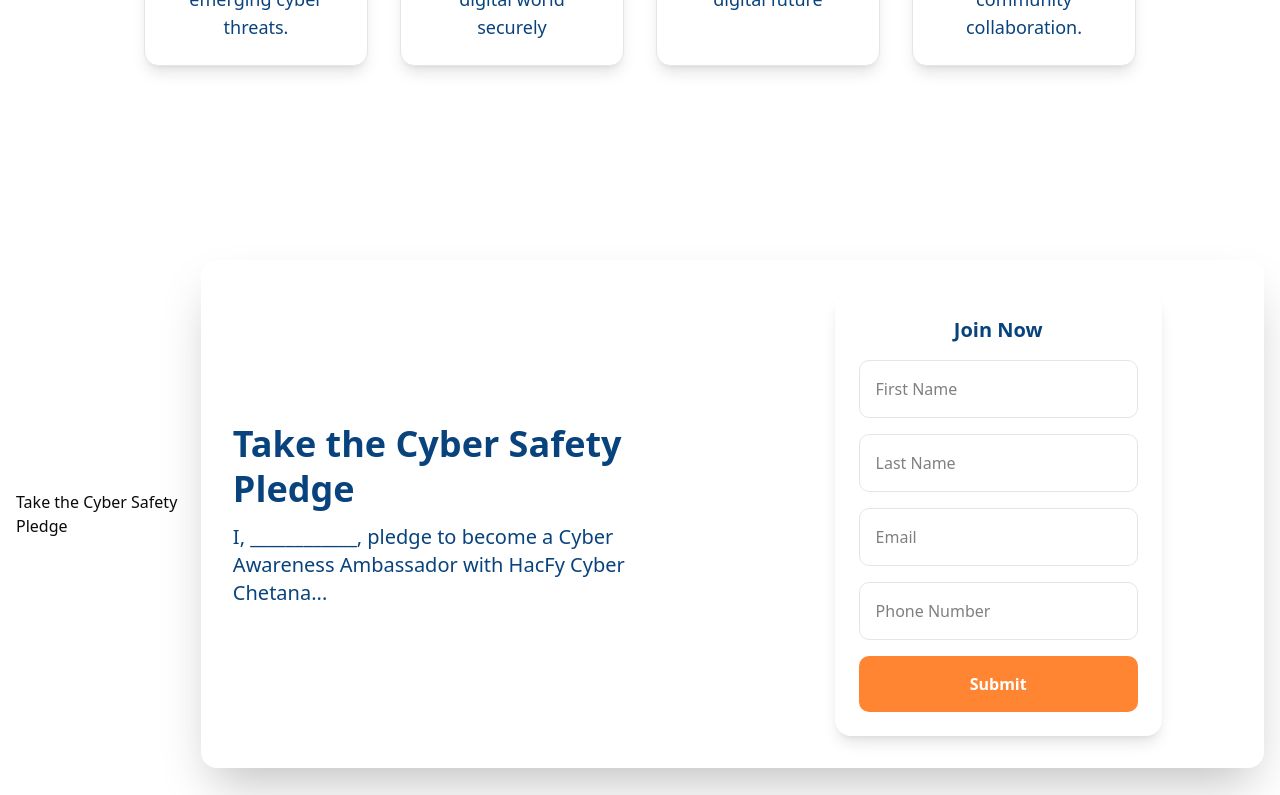
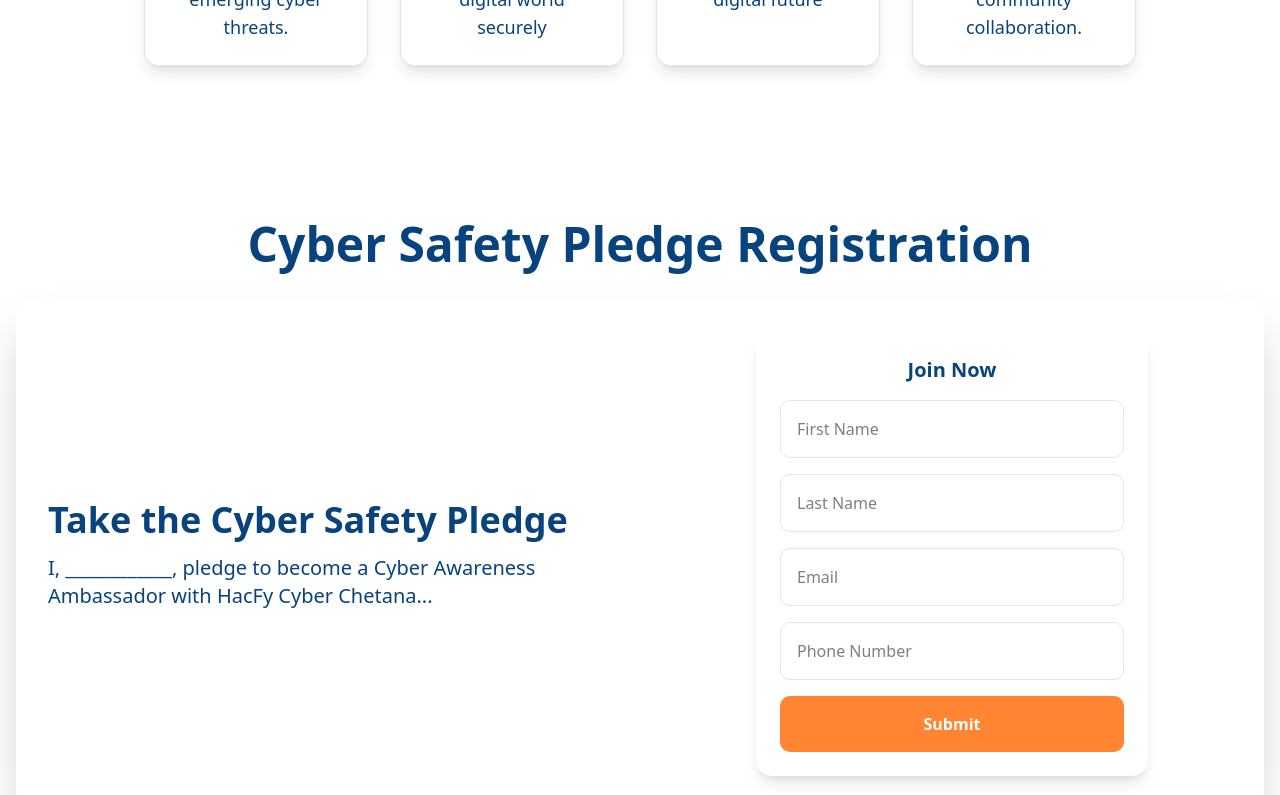
Before and after one commit to Hacfy/hacfy-cyber-chetana, a Next.js app: page / in a window 1280 px wide. Shown: the part 2520-3315 px from the top of the page. Built offline with nearby package versions, Linux system fonts and the light colour scheme.

Commit message:
sety the loading bar

```diff
--- a/app/login/login.tsx
+++ b/app/login/login.tsx
@@ -39,13 +39,12 @@
       const errorData = await response.json();
       console.error("API Error:", errorData);
 
-    toast.error("" + errorData.error, {
+      toast.error(errorData.error || "Something went wrong!", {
         style: {
           background: "white",
           color: "var(--primary-blue)",
           border: "1px solid #e0e0e0",
-        boxShadow: "0 2px 6px rgba(150,150,150,0.3)" // subtle gray shadow
-
+          boxShadow: "0 2px 6px rgba(150,150,150,0.3)",
         },
       });
     } else {
@@ -54,12 +53,16 @@
           background: "white",
           color: "var(--primary-blue)",
           border: "1px solid #e0e0e0",
-        boxShadow: "0 2px 6px rgba(150,150,150,0.3)" // subtle gray shadow
-
+          boxShadow: "0 2px 6px rgba(150,150,150,0.3)",
         },
       });
 
-    setFormData({ firstName: "", lastName: "", email: "", phoneNumber: "" });
+      setFormData({
+        firstName: "",
+        lastName: "",
+        email: "",
+        phoneNumber: "",
+      });
     }
   } catch (error) {
     console.error("Error:", error);
@@ -68,28 +71,34 @@
         background: "white",
         color: "var(--primary-blue)",
         border: "1px solid #e0e0e0",
-      boxShadow: "0 2px 6px rgba(150,150,150,0.3)" // subtle gray shadow
-
+        boxShadow: "0 2px 6px rgba(150,150,150,0.3)",
       },
     });
+  } finally {
+
+    setLoading(false);
   }
-  }
+};
 
   return (
       <section
   id="pledge"
-      className="w-full flex justify-center items-start px-4 pb-10 h-screen md:min-h-screen align-middle"
-      style={{ alignItems: "center", marginTop: -100 }}
+  className="w-full flex flex-col justify-center items-center px-4 pb-10 h-screen md:min-h-screen"
+  style={{ marginTop: -100 }}
 >
-        <div>Take the Cyber Safety Pledge</div>
+  {/* Responsive heading */}
+  <h1 className="text-3xl sm:text-4xl md:text-5xl font-extrabold text-center mb-8" style={{ color: "var(--primary-blue)" }}>
+    Cyber Safety Pledge Registration
+  </h1>
+
   <div className="grid grid-cols-1 md:grid-cols-2 shadow-2xl rounded-2xl overflow-hidden w-full max-w-none mx-auto">
     <div className="flex flex-col justify-center items-center md:items-start text-center md:text-left px-6 py-8 md:px-8 md:py-12">
-          <h1
+      <h2
         className="text-2xl sm:text-3xl md:text-4xl font-extrabold leading-tight"
         style={{ color: "var(--primary-blue)" }}
       >
         Take the Cyber Safety Pledge
-          </h1>
+      </h2>
       <p
         className="text-base sm:text-lg md:text-xl mt-3"
         style={{ color: "var(--primary-blue)" }}
@@ -108,6 +117,7 @@
           Join Now
         </h2>
         <div className="flex flex-col space-y-3 md:space-y-4">
+          {/* Inputs */}
           <input
             className="p-3 md:p-4 text-black rounded-lg border focus:outline-none"
             placeholder="First Name"
@@ -158,5 +168,6 @@
     </div>
   </div>
 </section>
+
   );
 }
```
Lines whose indentation alone changed are shown as unchanged.
